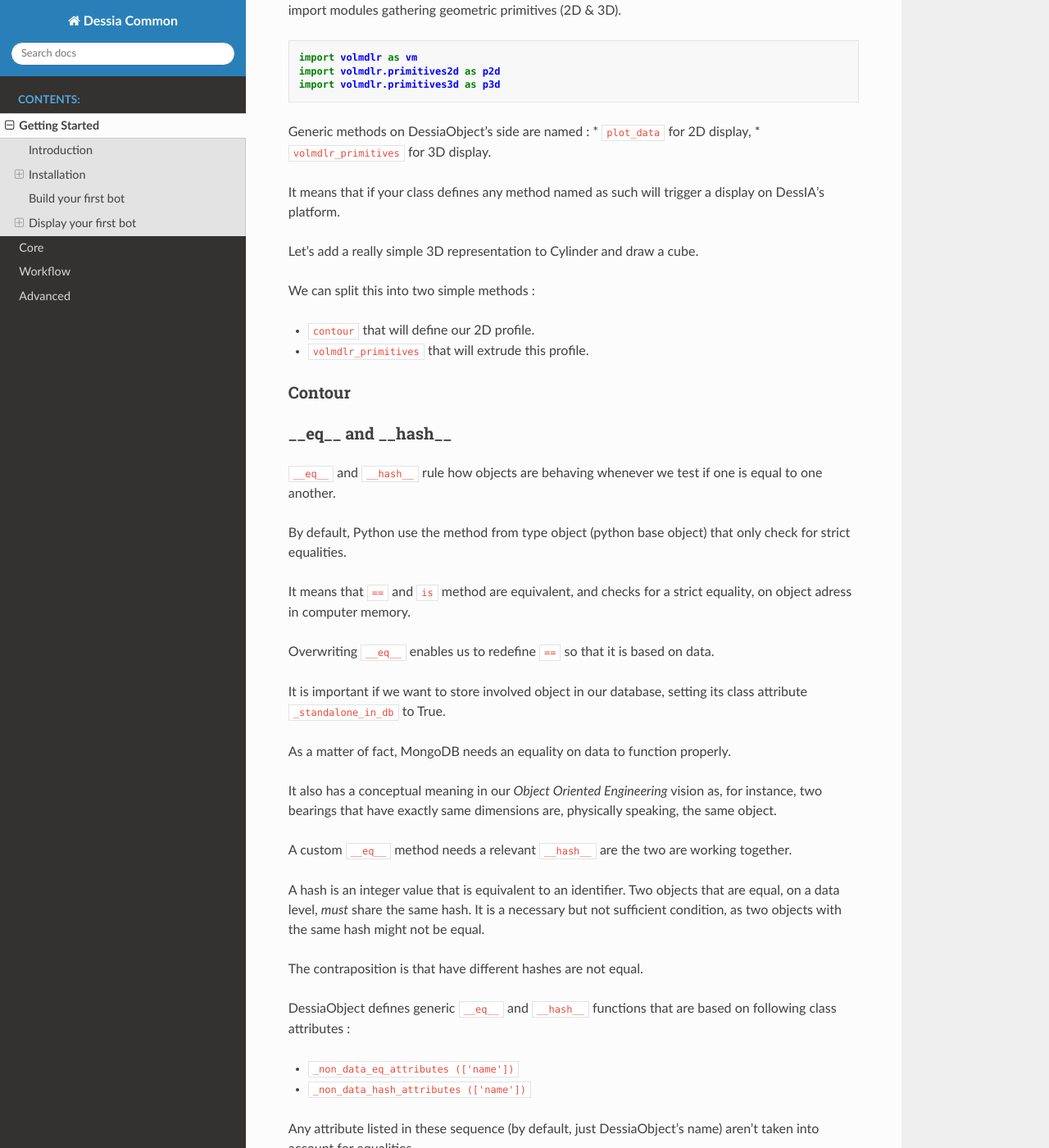
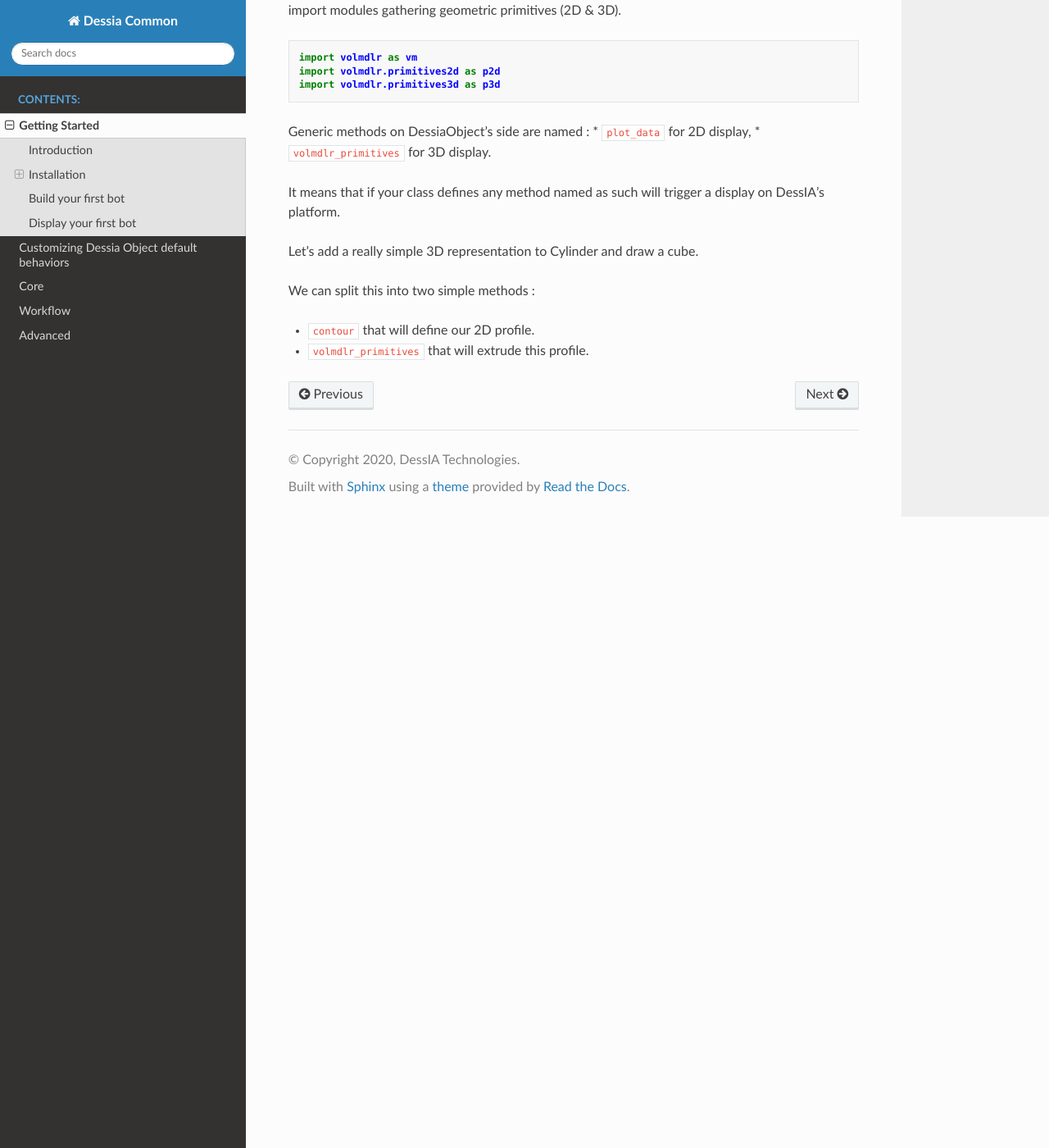
Before and after one commit to Dessia-tech/dessia_common, a Sphinx documentation site: the page built from doc/source/getting_started.rst, in a window 1280 px wide and 1400 px high, scrolled down 4311 px. Shown: the whole window at 82% size. Built offline with Sphinx 7.4.7 and the Read the Docs theme 2.0.0, drawn with Linux system fonts in a browser that asks for light colours; the version number could not be read and is left out; some of the changed text lies outside the part shown.

Commit message:
docs: customize to_dict

```diff
--- a/doc/source/getting_started.rst
+++ b/doc/source/getting_started.rst
@@ -186,65 +186,3 @@
 
 * ``contour`` that will define our 2D profile.
 * ``volmdlr_primitives`` that will extrude this profile.
-
-
-Contour
-*******
-
-.. code-block:
-
-
-
-
-__eq__ and __hash__
-*******************
-
-
-``__eq__`` and ``__hash__`` rule how objects are behaving whenever we test if one is equal to one another.
-
-
-By default, Python use the method from type object (python base object) that only check for strict equalities.
-
-It means that ``==`` and ``is`` method are equivalent, and checks for a strict equality, on object adress in computer memory.
-
-
-Overwriting ``__eq__`` enables us to redefine ``==`` so that it is based on data.
-
-It is important if we want to store involved object in our database, setting its class attribute ``_standalone_in_db`` to True.
-
-As a matter of fact, MongoDB needs an equality on data to function properly.
-
-It also has a conceptual meaning in our *Object Oriented Engineering* vision as, for instance, two bearings that have exactly same dimensions are, physically speaking, the same object.
-
-
-A custom ``__eq__`` method needs a relevant ``__hash__`` are the two are working together.
-
-
-A hash is an integer value that is equivalent to an identifier. Two objects that are equal, on a data level, *must* share the same hash. It is a necessary but not sufficient condition, as two objects with the same hash might not be equal.
-
-The contraposition is that have different hashes are not equal.
-
-
-DessiaObject defines generic ``__eq__`` and ``__hash__`` functions that are based on following class attributes :
-
-* ``_non_data_eq_attributes (['name'])``
-* ``_non_data_hash_attributes (['name'])``
-
-
-Any attribute listed in these sequence (by default, just DessiaObject's name) aren't taken into account for equalities.
-
-
-DessIA's Tidbits :
-==================
-
-
-* A class that is to be ``standalone_in_db`` must define a custom ``__eq__`` and ``__hash__``. Either DessiaObject's generic method or a user custom method.
-  In that extent, the class definition might be as follows :
-
-.. code-block:: python
-
-    _standalone_in_db = True
-    # Following is optionnal as this is default behavior :
-    _eq_is_eq_data = True
-    _non_data_eq_attributes = ['name', 'other_custom_attributes', ...]
-    _non_data_hash_attributes = ['name', 'other_custom_attributes', ...]
--- a/doc/source/index.rst
+++ b/doc/source/index.rst
@@ -11,6 +11,7 @@
    :caption: Contents:
 
    getting_started
+   customizing
    core
    workflow
    advanced
```
Also changed, not shown: doc/source/core.rst (+7 -2 lines), doc/source/customizing.rst (added, +96 -0 lines), doc/source/models.rst (deleted, +0 -7 lines), 1 other file.
